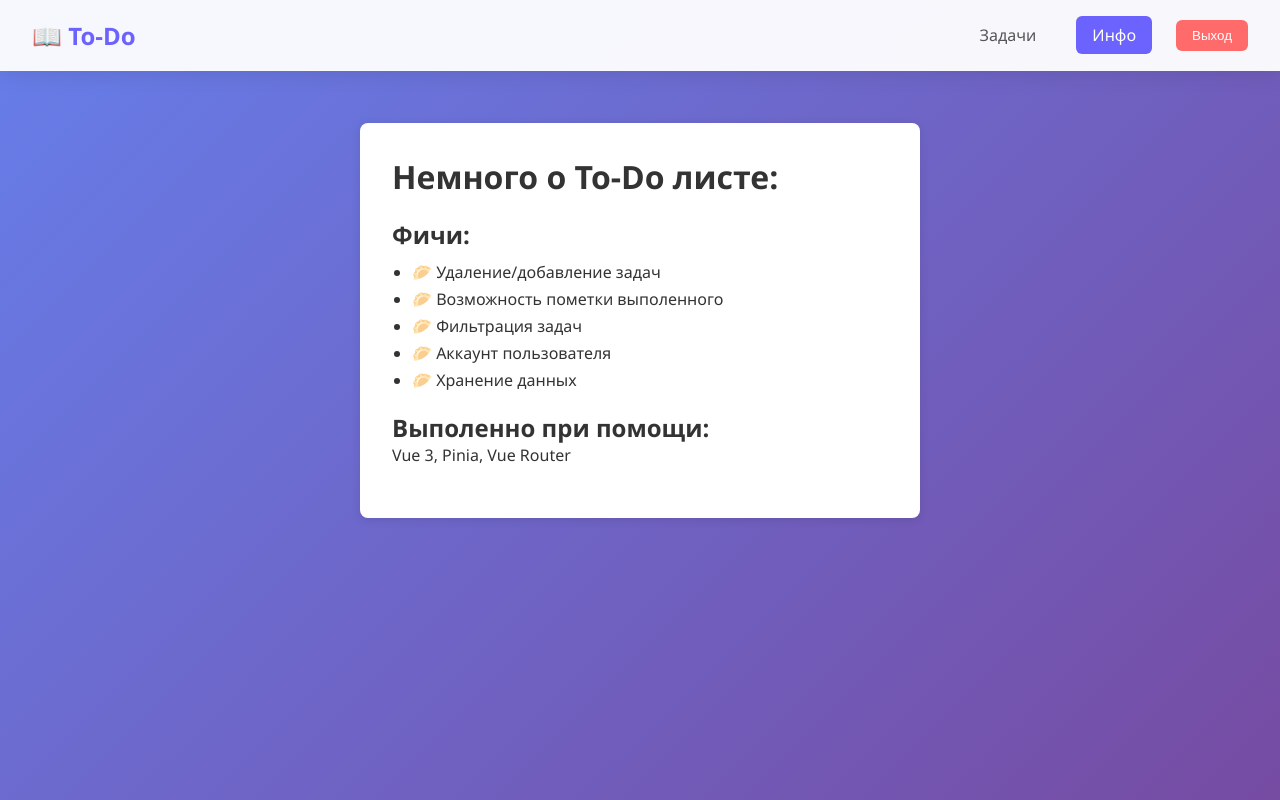
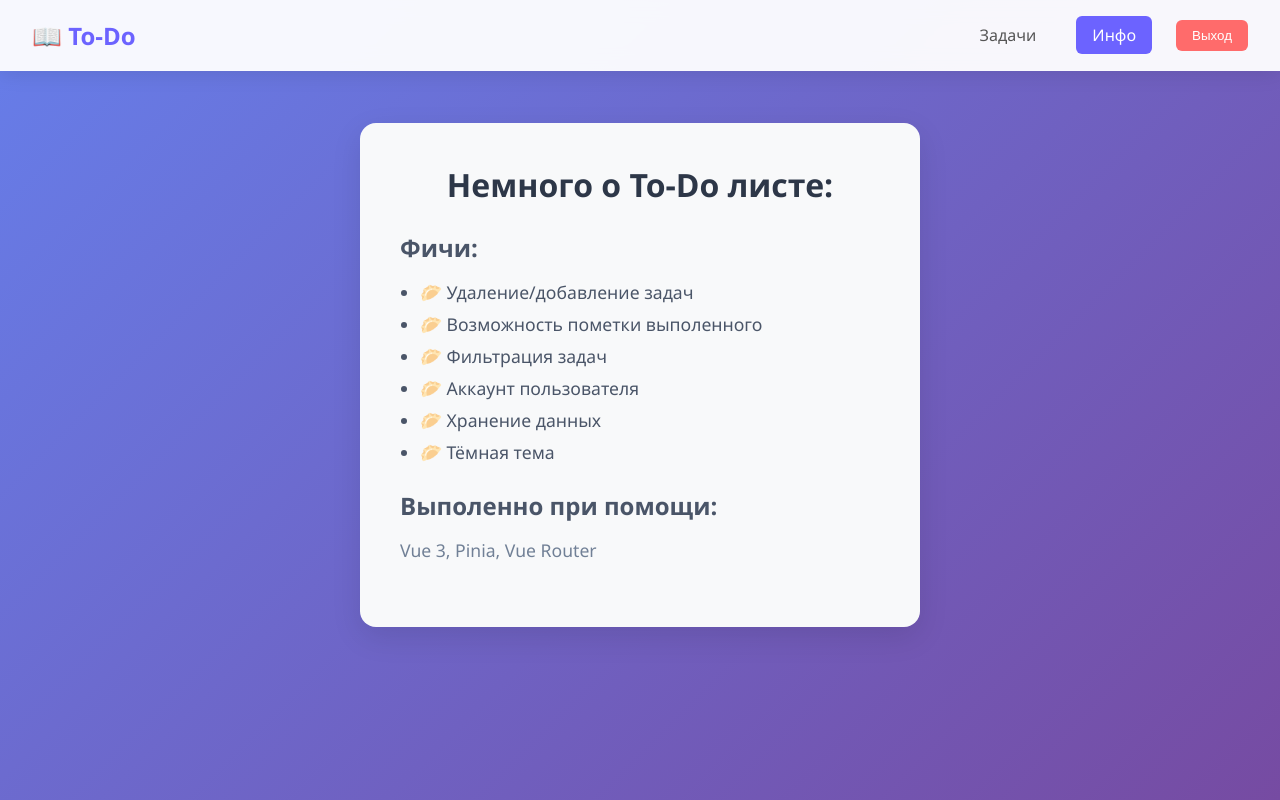
Before and after one commit to Bougainvilllea/web_lab7, a Vue app: page /#/about in a window 1280 px wide. Built offline with nearby package versions, Linux system fonts and the light colour scheme; sample sign-in values are in the browser's storage.

Commit message:
Update About.vue

```diff
--- a/src/views/About.vue
+++ b/src/views/About.vue
@@ -11,6 +11,7 @@
           <li>🥟 Фильтрация задач</li>
           <li>🥟 Аккаунт пользователя</li>
           <li>🥟 Хранение данных</li>
+          <li>🥟 Тёмная тема</li>
         </ul>
       </div>
 
@@ -30,14 +31,44 @@
 }
 
 .card {
-  background: white;
-  padding: 2rem;
-  border-radius: 8px;
-  box-shadow: 0 2px 10px rgba(0,0,0,0.1);
+  background: #f8f9fa;
+  padding: 2.5rem;
+  border-radius: 16px;
+  box-shadow: 0 10px 30px rgba(0,0,0,0.1);
+  transition: all 0.3s ease;
+}
+
+:deep(.dark-theme) .card {
+  background: #2c3e50;
+  color: #f8f9fa;
+  box-shadow: 0 10px 30px rgba(0,0,0,0.3);
 }
 
 .features, .tech {
-  margin: 20px 0;
+  margin: 25px 0;
+}
+
+h1 {
+  color: #2d3748;
+  margin-bottom: 1.5rem;
+  text-align: center;
+  font-weight: 700;
+  transition: color 0.3s ease;
+}
+
+:deep(.dark-theme) h1 {
+  color: #f0f0f0;
+}
+
+h2 {
+  color: #4a5568;
+  margin-bottom: 1rem;
+  font-weight: 600;
+  transition: color 0.3s ease;
+}
+
+:deep(.dark-theme) h2 {
+  color: #e2e8f0;
 }
 
 ul {
@@ -46,6 +77,23 @@ ul {
 }
 
 li {
-  margin: 5px 0;
+  margin: 8px 0;
+  color: #4a5568;
+  font-size: 1.1rem;
+  transition: color 0.3s ease;
+}
+
+:deep(.dark-theme) li {
+  color: #e2e8f0;
+}
+
+p {
+  color: #718096;
+  font-size: 1.1rem;
+  transition: color 0.3s ease;
+}
+
+:deep(.dark-theme) p {
+  color: #bdc3c7;
 }
 </style>
```
